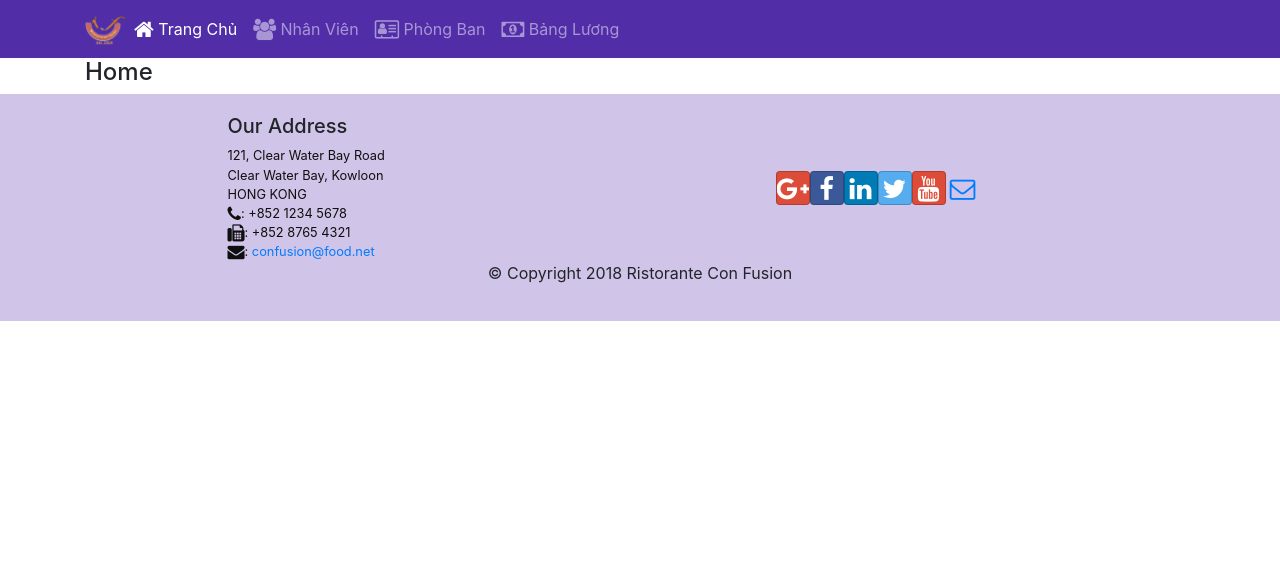
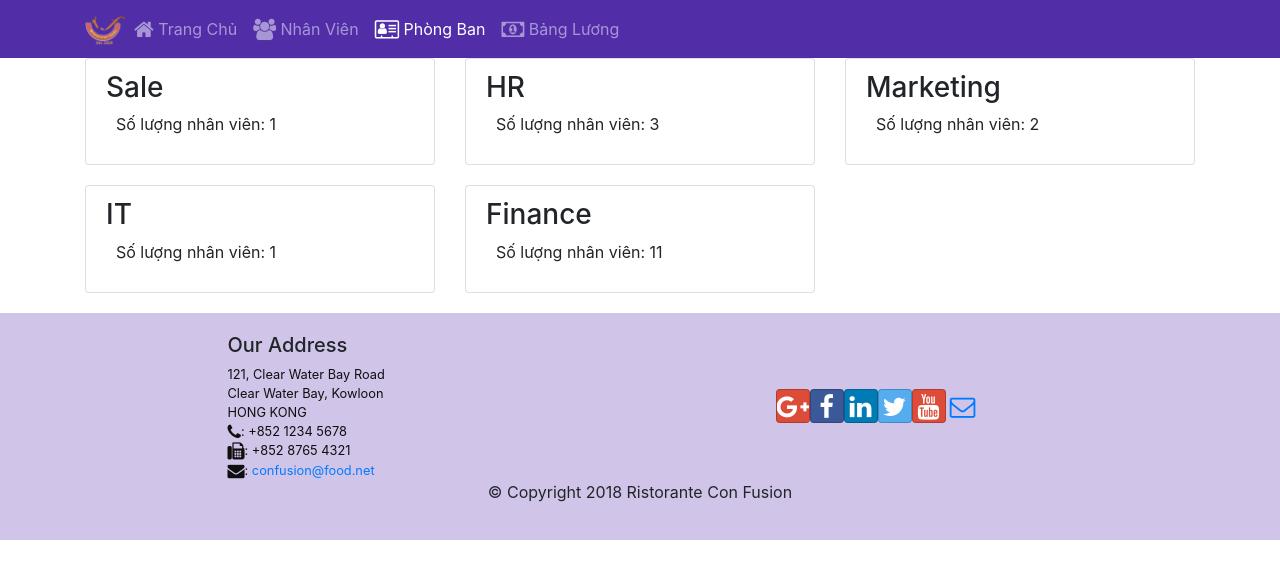
Before and after one commit to camhang190497/FUNIX-ASSIGNMENT, a React (Create React App) app: page /phongban in a window 1280 px wide. Before the commit this address led to /trangchu. Shown: the top 578 px of the page. Built offline with nearby package versions, Linux system fonts and the light colour scheme.

Commit message:
add department component

```diff
--- /dev/null
+++ b/src/components/DepartmentComponent.js
@@ -0,0 +1,36 @@
+import React from 'react';
+
+function RenderDepartmentItem({department}) {
+    return(
+        <div style={{paddingBottom:'20px'}}>
+            <li className="list-group-item">
+                <h3>{department.name}</h3>
+                <p style={{textIndent:'10px'}}>Số lượng nhân viên: {department.numberOfStaff}</p>
+            </li>
+        </div>
+    )
+}
+
+const DepartmentList = (props) => {
+    const departmentlist = props.departments.map((department) => {
+        return(
+            <div className="col-12 col-sm-6 col-md-4" key={department.id}>
+                <RenderDepartmentItem department={department} />
+            </div>
+        );
+    });
+    return(
+        <div>
+            <div className="container">
+                <div className="row">
+
+                </div>
+                <div className="row">
+                     {departmentlist}
+                </div>
+
+            </div>
+        </div>
+    )
+}
+export default DepartmentList;
--- a/src/components/MainComponent.js
+++ b/src/components/MainComponent.js
@@ -2,6 +2,7 @@ import React, { Component } from 'react';
 
 import { DEPARTMENTS, STAFFS } from '../shared/staffs';
 import StaffList from './StaffListComponent';
+import DepartmentList from './DepartmentComponent';
 
 import Header from './HeaderComponent';
 import Footer from './FooterComponent';
@@ -34,6 +35,7 @@ class Main extends Component {
         <Switch>
           <Route path="/trangchu" component={HomePage}/>
           <Route exact path="/nhanvien" component={() => <StaffList staffs={this.state.staffs}/>} />
+          <Route exact path="/phongban" component={() => <DepartmentList departments={this.state.departments}/>} />
           <Redirect to="/trangchu" />
         </Switch>
         <Footer />
```
